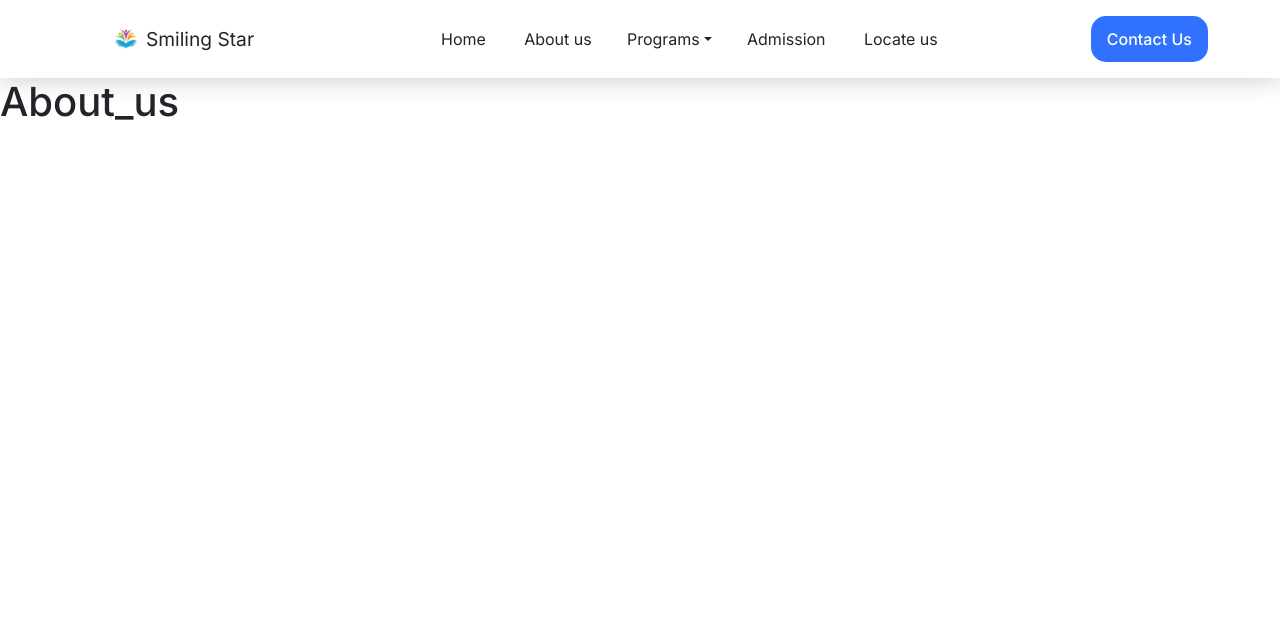
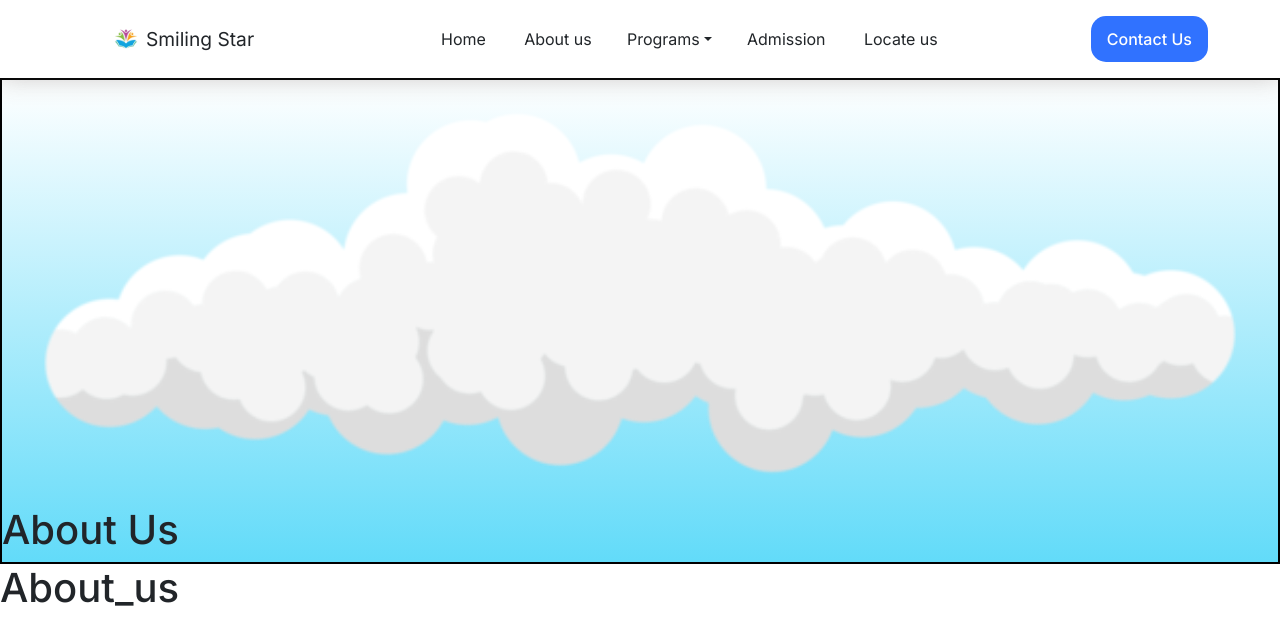
Before and after one commit to hirthickgowtham/Public-Front-end-smiling-star, a React (Vite) app: page /About_us in a window 1280 px wide. Shown: the top 644 px of the page. Built offline with nearby package versions, Linux system fonts and the light colour scheme.

Commit message:
home page commit

```diff
--- a/src/components/About_us/AboutUs_Title/AboutUs_Header.jsx
+++ b/src/components/About_us/AboutUs_Title/AboutUs_Header.jsx
@@ -6,7 +6,7 @@ export default function AboutUs_Header(){
             <>
                 <div className={style.main}>
                     <div className={style.bgimg}>
-                        <img src={aboutUsHeader[0].img} alt="bg img" />
+                        <img src={aboutUsHeader.images.img} alt="bg img" />
                     </div>
                     <div className={style.heading}>
                         <h1>
--- a/src/components/About_us/AboutUs_Title/Header.module.css
+++ b/src/components/About_us/AboutUs_Title/Header.module.css
@@ -1,42 +1,11 @@
-@import url('https://fonts.googleapis.com/css2?family=Barriecito&family=Boldonse&family=Cabin:ital,wght@0,400..700;1,400..700&family=Poppins:ital,wght@0,100;0,200;0,300;0,400;0,500;0,600;0,700;0,800;0,900;1,100;1,200;1,300;1,400;1,500;1,600;1,700;1,800;1,900&family=Roboto+Mono:ital,wght@0,100..700;1,100..700&display=swap');
-@import url('https://fonts.googleapis.com/css2?family=Barriecito&family=Boldonse&family=Cabin:ital,wght@0,400..700;1,400..700&family=Poppins:ital,wght@0,100;0,200;0,300;0,400;0,500;0,600;0,700;0,800;0,900;1,100;1,200;1,300;1,400;1,500;1,600;1,700;1,800;1,900&family=Roboto+Mono:ital,wght@0,100..700;1,100..700&family=Space+Grotesk:wght@300..700&display=swap');
-
 .main{
-    position: relative;
-    /* bottom: 20vh; */
-    width: 100%;
-    height: auto;
-    overflow: hidden;
     border: 2px solid black;
-    padding: 10px;
-    background: linear-gradient(180deg, #2193b0 0%, #6dd5ed 100%);}
+    background: linear-gradient(0deg, #62dbf9 0%, #ffffff 100%);
+}
 .bgimg{
     width: 100%;
-    position: absolute;
-    top: 100px;
-    border: 2px solid red;
+    /* border: 2px solid red; */
 }
 .bgimg img{
-    width: 100px;
-    height: 500px;
+    width: 100%;
 }
-.heading{
-    position: absolute;
-    top: 60%;
-    left: 30%;
-    padding: .5rem;
-}
-.heading h1{
-    font-family: "Boldonse", system-ui;
-    color: gold;
-}
-
-.TOM{
-    position: absolute;
-    left: 0;
-    bottom: 0;
-}
-.TOM img{
-    width: 200px;
-    height: 200px;
-}
--- a/src/content/AboutUs.js
+++ b/src/content/AboutUs.js
@@ -1,9 +1,9 @@
-const aboutUsHeader = [
-        {
-            img:"/assets/AboutUs/AboutUS.png",
-            Tom_img:"/assets/AboutUs/TOM-removebg-preview.png"
-        }
-]
+const aboutUsHeader = {
+    images:{
+        img:"/public/assets/AboutUs/About US cloud.png",
+        Tom_img:"/assets/AboutUs/TOM-removebg-preview.png"
+    }
+}
 
 
 export {aboutUsHeader};
--- a/src/pages/About_us/About_us.jsx
+++ b/src/pages/About_us/About_us.jsx
@@ -1,4 +1,4 @@
-
+import AboutUs_Header from "../../components/About_us/AboutUs_Title/AboutUs_Header"
 
 
 
@@ -6,6 +6,7 @@ export default function About_us() {
 
     return(
         <>
+        <AboutUs_Header />
         <h1>About_us</h1>
         </>
     )
```
Also changed, not shown: public/assets/AboutUs/About US cloud.png (added), public/assets/Banner/backG.png (added).
